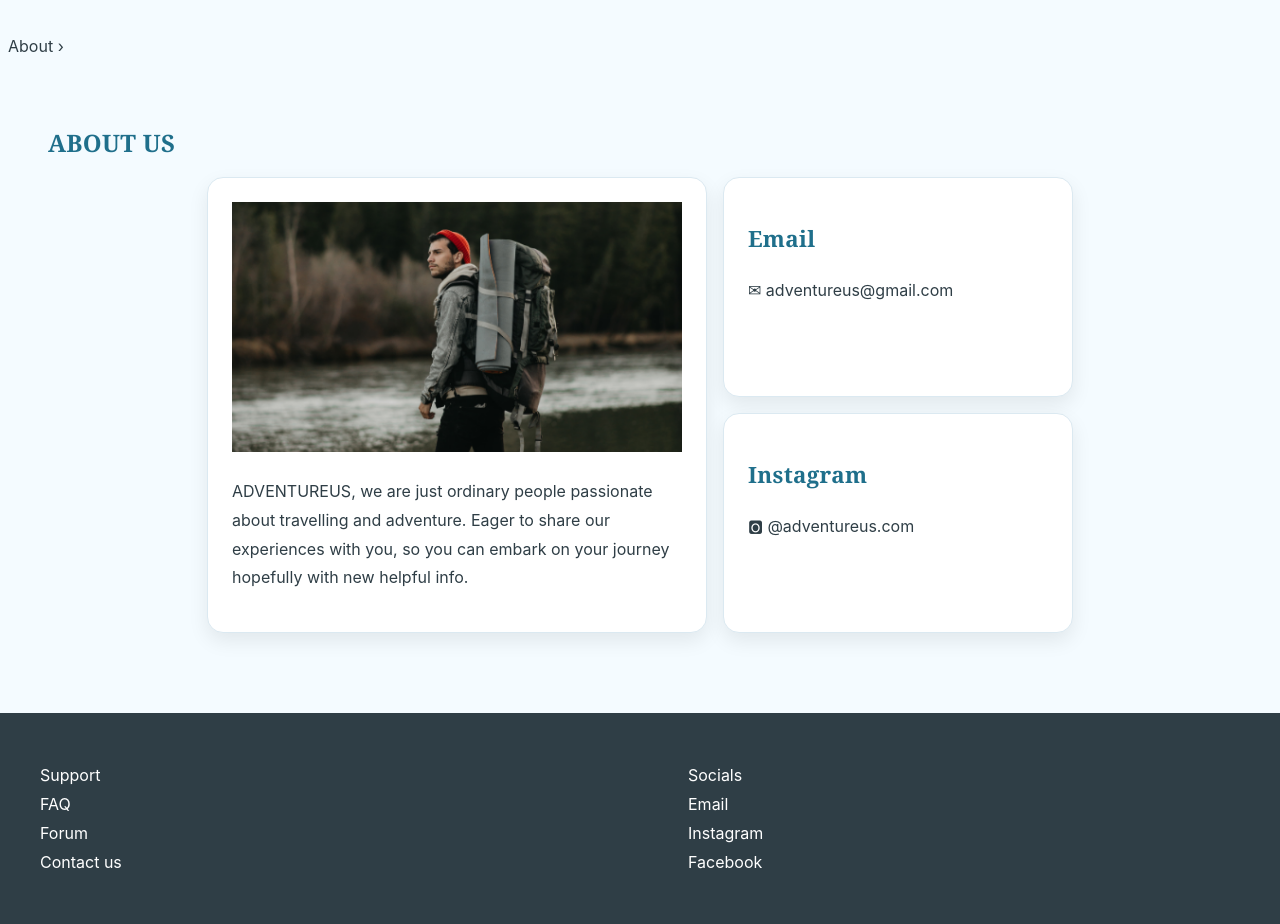
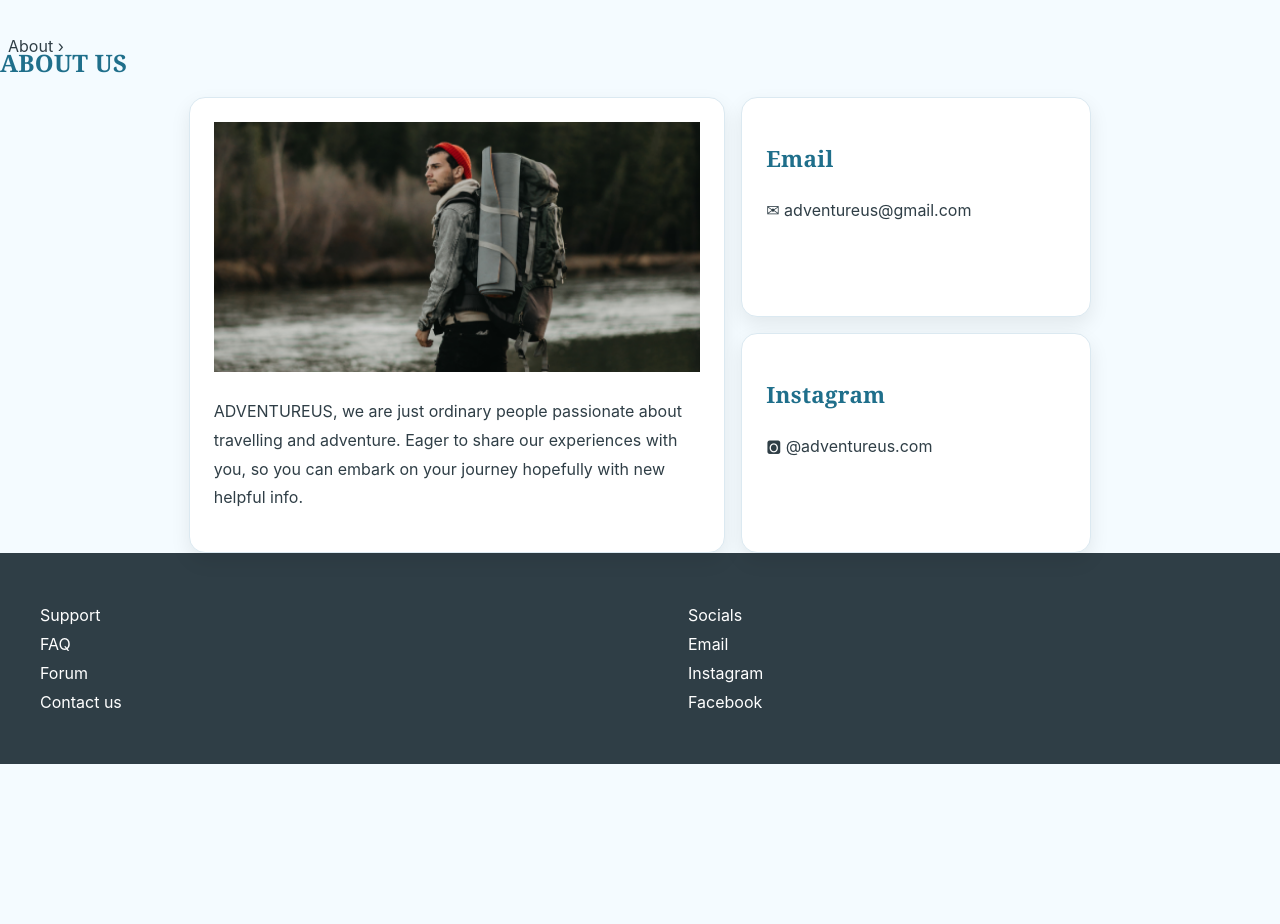
Before and after one commit to JoandarcZienagebriel/Django_project, a Django app: page /about/ in a window 1280 px wide. Shown: the part 101-1025 px from the top of the page. After the commit the page ends 865 px from the top, so only its background shows below. Run offline with Django 5.2, Linux system fonts and the light colour scheme.

Commit message:
change-in-alignment

```diff
--- a/static/css/pg.css
+++ b/static/css/pg.css
@@ -285,9 +285,7 @@ gap: 0.003rem;
 /* =========================
    SECTION
 ========================= */
-.content{
-  padding: 4rem 1.5rem;
-}
+
 
 
 
@@ -351,9 +349,7 @@ gap: 0.003rem;
     padding-top: 8rem;
     padding-bottom: 12em;
   }
-.columns{
-  justify-content: center;
-}
+
   .sidebar,
   .link_content {
     display: flex;
@@ -415,7 +411,7 @@ gap: 0.003rem;
 
 }
 @media screen and (min-width: 1024px) {
-.content{padding: 5rem 3rem;}
+
   .body{
   width: 60%;
   line-height: 2rem;
```
